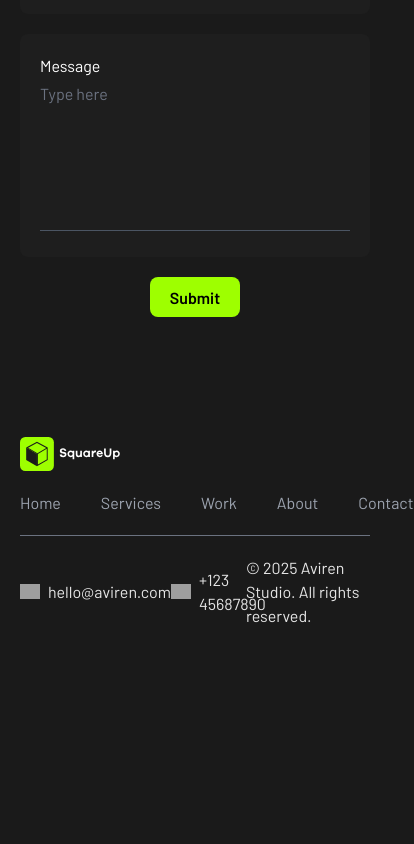
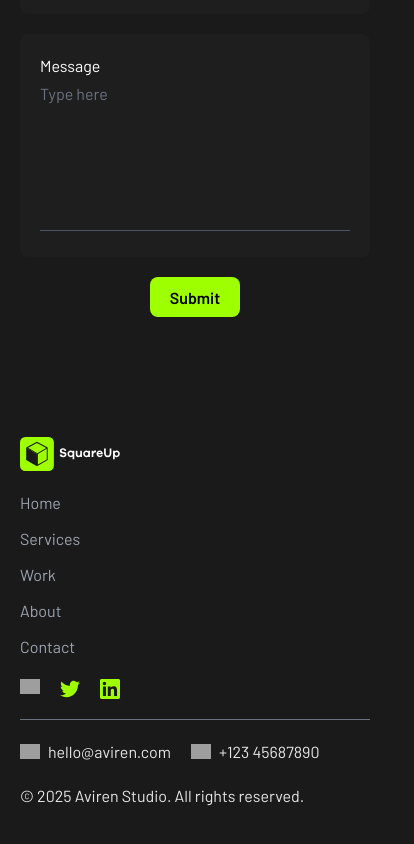
Before and after one commit to Tommydemian/Landing_Page, a Next.js app: page / in a window 390 px wide. Shown: the part 5612-6456 px from the top of the page, 414 px wide, since content can reach past the window. Before the commit the page ends 6360 px from the top, so only its background shows below. Built offline with nearby package versions, Linux system fonts and the light colour scheme; grey boxes are pictures that could not be loaded.

Commit message:
footer-complete

```diff
--- a/src/app/components/sections/footer/FooterSection.tsx
+++ b/src/app/components/sections/footer/FooterSection.tsx
@@ -7,8 +7,8 @@ const FooterSection = () => {
     <Container className='my-section p-5 w-full'>
       <div className='grid grid-cols-1 md:grid-cols-3 gap-5 border-b border-gray-500 py-5'>
         <Image className='col-span-1' src='/footer-logo.svg' alt='logo' width={100} height={100} />
-        <div className='col-span-2 flex justify-between'>
-            <div className='flex gap-10 w-full'>
+        <div className='col-span-2 flex md:flex-row flex-col justify-between'>
+            <div className='flex md:flex-row flex-col md:gap-10 gap-3 w-full'>
             <a href='/' className='text-gray-400 hover:text-white transition-all'>Home</a>
             <a href='/' className='text-gray-400 hover:text-white transition-all'>Services</a>
             <a href='/' className='text-gray-400 hover:text-white transition-all'>Work</a>
@@ -16,7 +16,7 @@ const FooterSection = () => {
             <a href='/' className='text-gray-400 hover:text-white transition-all'>Contact</a>
             </div>
 
-            <div className='flex gap-5'>
+            <div className='flex gap-5 md:mt-0 mt-5'>
             <a>
                 <Image src='/facebook.svg' alt='facebook' width={20} height={20} />
             </a>
@@ -30,7 +30,7 @@ const FooterSection = () => {
         </div>
       </div>
 
-      <div className='flex justify-between py-5'>
+      <div className='flex md:flex-row flex-col md:gap-0 gap-5 justify-between py-5'>
         <div className='flex gap-5 items-center'>
             <div className='flex items-center gap-2'>
                 <Image src='/mail.svg' alt='logo' width={20} height={20} />
```
